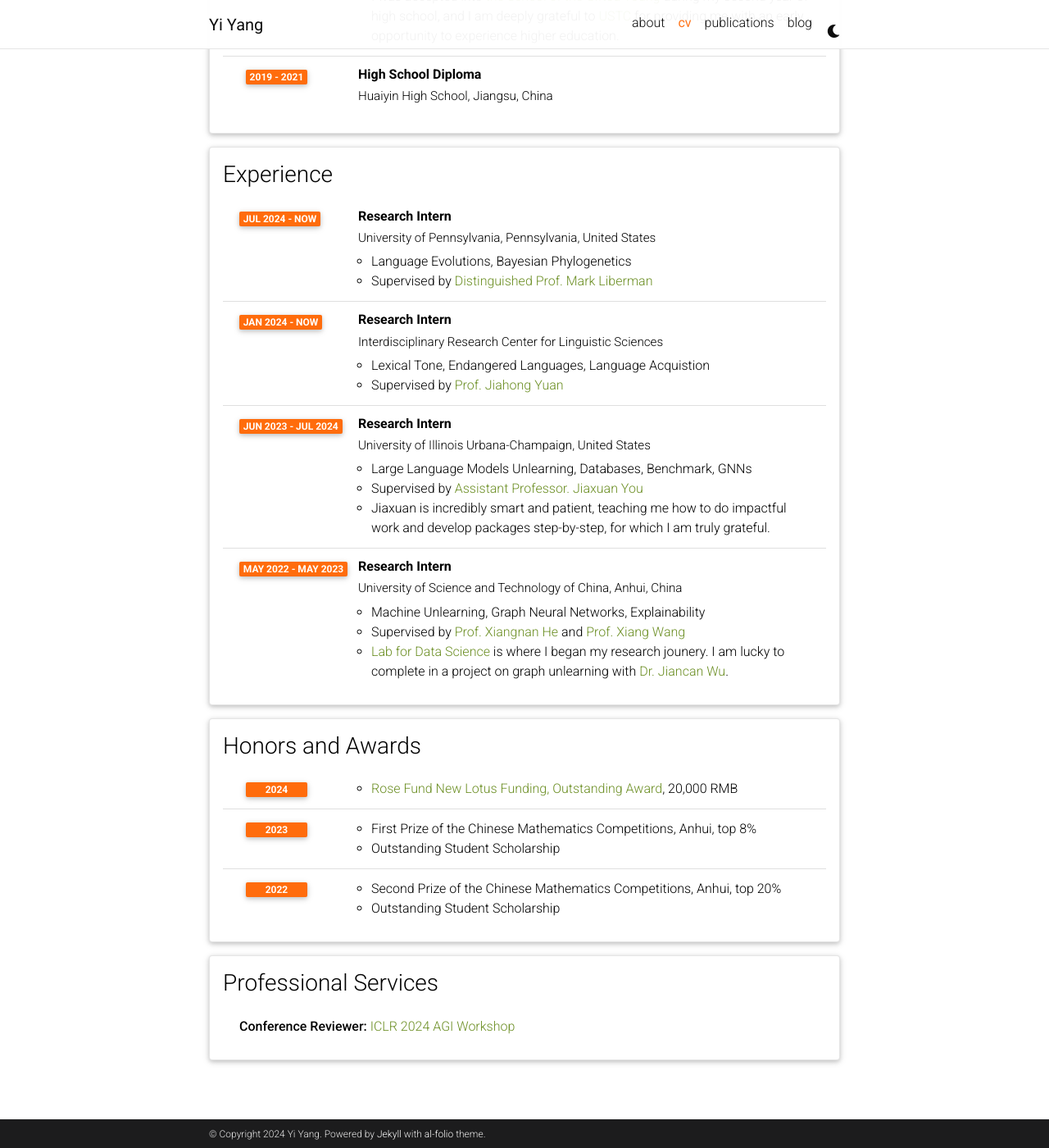
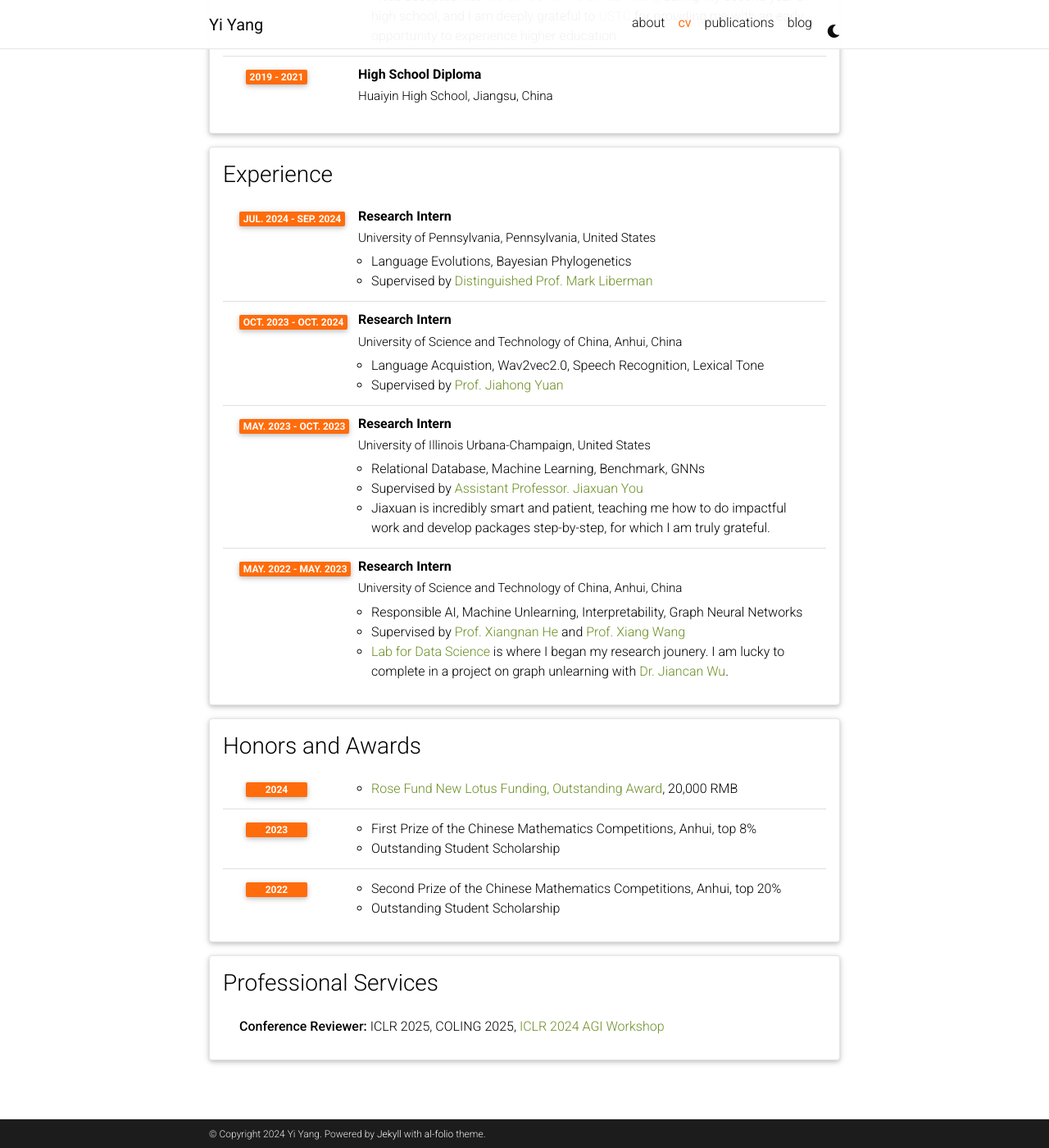
Before and after one commit to YiYang-github/YiYang-github.github.io, a Jekyll site: the page built from _pages/cv.md, in a window 1280 px wide and 1400 px high, scrolled down 328 px. Shown: the whole window at 82% size. Built offline with Jekyll 4.4.1, drawn with Linux system fonts in a browser that asks for light colours; comment, search, counter and statistics services are not loaded; a style sheet for code colours, icons or effects is not loaded.

```diff
--- a/_data/cv.yml
+++ b/_data/cv.yml
@@ -19,31 +19,31 @@
   contents:
     - title: Research Intern
       institution: University of Pennsylvania, Pennsylvania, United States
-      year: Jul 2024 - now
+      year: Jul. 2024 - Sep. 2024
       description:
       - Language Evolutions, Bayesian Phylogenetics
       - Supervised by <a href="https://www.ling.upenn.edu/~myl/" target="_blank">Distinguished Prof. Mark Liberman</a>
 
     - title: Research Intern
-      institution: Interdisciplinary Research Center for Linguistic Sciences
-      year: Jan 2024 - now
+      institution: University of Science and Technology of China, Anhui, China
+      year: Oct. 2023 - Oct. 2024
       description:
-        - Lexical Tone, Endangered Languages, Language Acquistion
+        - Language Acquistion, Wav2vec2.0, Speech Recognition, Lexical Tone
         - Supervised by <a href="https://scholar.google.com/citations?user=jbbXJOkAAAAJ&hl=en" target="_blank">Prof. Jiahong Yuan</a>
 
     - title: Research Intern
       institution: University of Illinois Urbana-Champaign, United States
-      year: Jun 2023 - Jul 2024
+      year: May. 2023 - Oct. 2023
       description:
-        - Large Language Models Unlearning, Databases, Benchmark, GNNs
+        - Relational Database, Machine Learning, Benchmark, GNNs
         - Supervised by <a href="https://cs.stanford.edu/~jiaxuan/" target="_blank">Assistant Professor. Jiaxuan You</a>
         -  Jiaxuan is incredibly smart and patient, teaching me how to do impactful work and develop packages step-by-step, for which I am truly grateful.
 
     - title: Research Intern
       institution: University of Science and Technology of China, Anhui, China
-      year: May 2022 -  May 2023
+      year: May. 2022 -  May. 2023
       description:
-        - Machine Unlearning, Graph Neural Networks, Explainability
+        - Responsible AI, Machine Unlearning, Interpretability, Graph Neural Networks
         - Supervised by <a href="https://hexiangnan.github.io/" target="_blank">Prof. Xiangnan He</a> and <a href="https://xiangwang1223.github.io/" target="_blank">Prof. Xiang Wang</a>
         - <a href="http://data-science.ustc.edu.cn/main.htm" target="_blank">Lab for Data Science</a> is where I began my research jounery. I am lucky to complete in a project on graph unlearning with <a href="https://wujcan.github.io/" target="_blank">Dr. Jiancan Wu</a>.
 
@@ -66,4 +66,4 @@
 - title: Professional Services
   type: list
   contents:
-    - <strong>Conference Reviewer:</strong>  <a href="https://agiworkshop.github.io/" target="_blank"> ICLR 2024 AGI Workshop </a>
+    - <strong>Conference Reviewer:</strong>  ICLR 2025, COLING 2025, <a href="https://agiworkshop.github.io/" target="_blank"> ICLR 2024 AGI Workshop </a>
```
Also changed, not shown: _bibliography/papers.bib (+27 -13 lines), _pages/about.md (+24 -29 lines), assets/img/me-1400.webp (added), assets/img/me.jpg (added), 1 other file.
